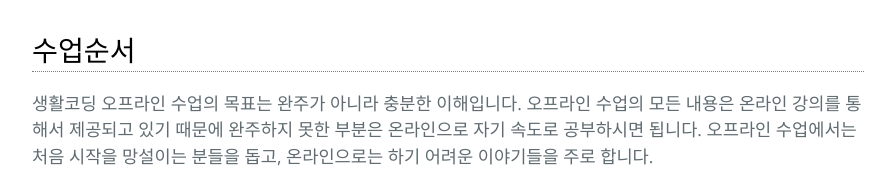
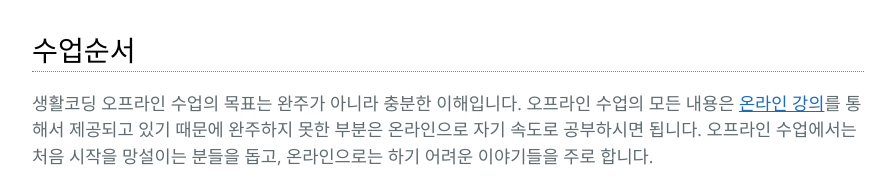
Before and after one commit to egoing/kcoding, a plain HTML site: page index.html in a window 1280 px wide. Shown: the part 1140-1324 px from the top of the page, without its empty margins (192-1083 px from the left). Drawn offline with nearby package versions, Linux system fonts and the light colour scheme.

Commit message:
온라인 강의 링크 추가

```diff
--- a/index.html
+++ b/index.html
@@ -63,7 +63,7 @@
 	  </p>
       <h3>
         <a id="수업순서" class="anchor" href="#%EC%88%98%EC%97%85%EC%88%9C%EC%84%9C" aria-hidden="true"><span aria-hidden="true" class="octicon octicon-link"></span></a>수업순서</h3>
-        <p>생활코딩 오프라인 수업의 목표는 완주가 아니라 충분한 이해입니다. 오프라인 수업의 모든 내용은 온라인 강의를 통해서 제공되고 있기 때문에 완주하지 못한 부분은 온라인으로 자기 속도로 공부하시면 됩니다. 오프라인 수업에서는 처음 시작을 망설이는 분들을 돕고, 온라인으로는 하기 어려운 이야기들을 주로 합니다. </p>
+	  <p>생활코딩 오프라인 수업의 목표는 완주가 아니라 충분한 이해입니다. 오프라인 수업의 모든 내용은 <a href="https://opentutorials.org/course/1688">온라인 강의</a>를 통해서 제공되고 있기 때문에 완주하지 못한 부분은 온라인으로 자기 속도로 공부하시면 됩니다. 오프라인 수업에서는 처음 시작을 망설이는 분들을 돕고, 온라인으로는 하기 어려운 이야기들을 주로 합니다. </p>
         <ul>
         <li>웹 애플리케이션을 만드는 순서</li>
         <li>구상</li>
```
